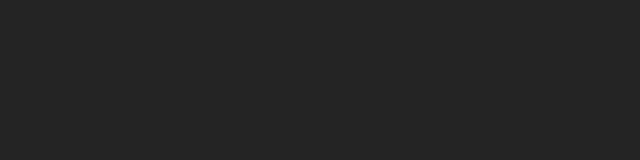
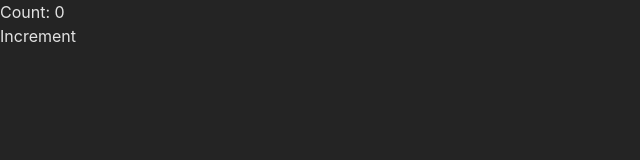
Before and after one commit to rofenac/quiz-app, a React (Vite) app: page / in a window 1280 px wide. Shown: the top 160 px of the page, without its empty margins (0-640 px from the left). Built offline with nearby package versions, Linux system fonts and the light colour scheme.

Commit message:
State Study

```diff
--- a/src/App.jsx
+++ b/src/App.jsx
@@ -1,9 +1,10 @@
 import './index.css'
+import Counter from './counter'
 
 function App() {
   return (
     <>
-
+      <Counter />
     </>
   )
 }
--- /dev/null
+++ b/src/counter.jsx
@@ -0,0 +1,25 @@
+import React from 'react'
+import { useState } from 'react'
+
+// const [state, setState] = useState(0)
+
+function Counter() {
+    const [count, setCount] = useState(0)
+
+    const increment = () => {
+        setCount(count +1)
+    }
+
+    return (
+        <div>
+            <p>Count: {count}</p>
+            <button onClick={increment}>Increment</button>
+        </div>
+    )
+}
+
+export default Counter
+
+
+// ternary(sp?) operators
+//
```
